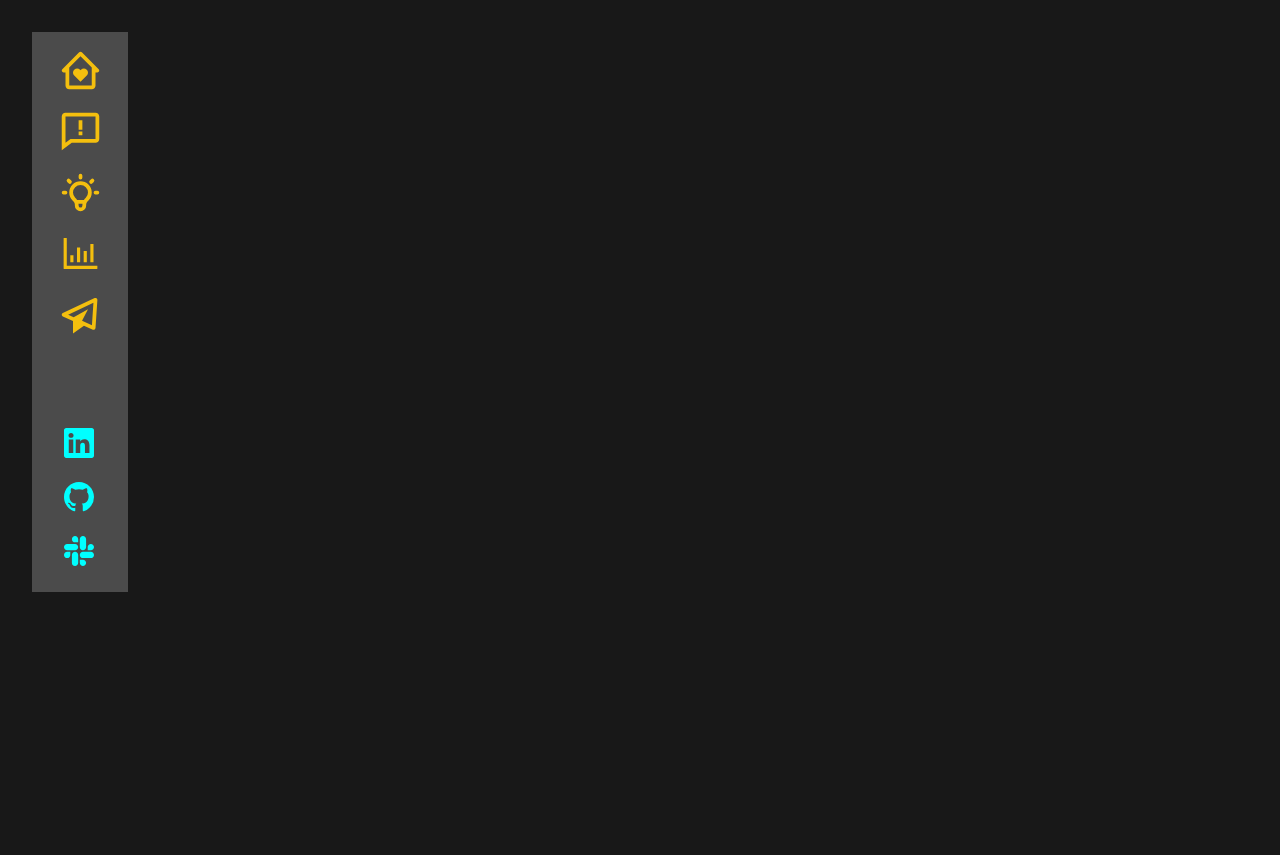
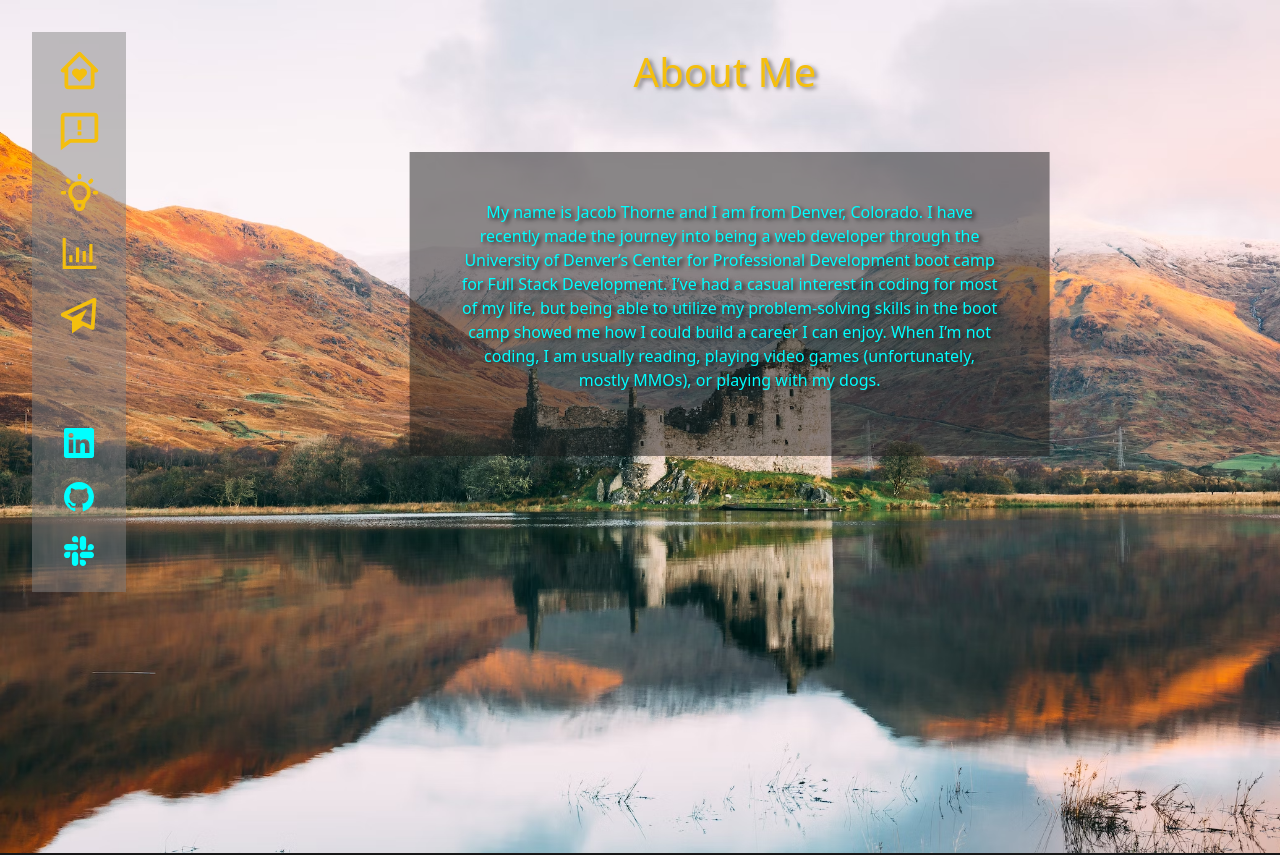
Before and after one commit to JThorneX/React-Portfolio, a React (Create React App) app: page /about in a window 1280 px wide. Shown: the top 855 px of the page. Before the commit the page ends 832 px from the top, so only its background shows below. Built offline with nearby package versions, Linux system fonts and the light colour scheme.

Commit message:
about page content and styled

```diff
--- a/src/components/About/About.js
+++ b/src/components/About/About.js
@@ -1,11 +1,37 @@
 import React from "react";
 import "./about.css";
 import Navbar from "../Navbar/Navbar";
+import Footer from "../Footer/Footer";
+import scotlandbg from "../../assets/images/eilean castle.png";
 
 function About() {
   return (
     <div className="about-wrapper">
       <Navbar />
+      <div className="about-content">
+        <h1>About Me</h1>
+        <div className="content-about">
+          <p>
+            My name is Jacob Thorne and I am from Denver, Colorado. I have
+            recently made the journey into being a web developer through the
+            University of Denver’s Center for Professional Development boot camp
+            for Full Stack Development. I’ve had a casual interest in coding for
+            most of my life, but being able to utilize my problem-solving skills
+            in the boot camp showed me how I could build a career I can enjoy.
+            When I’m not coding, I am usually reading, playing video games
+            (unfortunately, mostly MMOs), or playing with my dogs.
+          </p>
+        </div>
+      </div>
+
+      <div className="scotland-bg">
+        <img
+          src={scotlandbg}
+          alt="scotland background"
+          className="scotland-img"
+        />
+      </div>
+      <Footer />
     </div>
   );
 }
--- a/src/components/About/about.css
+++ b/src/components/About/about.css
@@ -0,0 +1,38 @@
+.about-wrapper {
+  height: 100vh;
+  width: 100%;
+  position: relative;
+}
+
+.scotland-img {
+  width: 100%;
+}
+
+.about-content {
+  width: 100vw;
+  position: fixed;
+  height: 35rem;
+  left: 50%;
+  transform: translateX(-18%);
+}
+
+.about-content h1 {
+  color: var(--gold);
+  padding: 3rem;
+  margin-left: 11rem;
+  filter: drop-shadow(3px 2px 2px var(--dark-fade-bg));
+}
+
+.content-about {
+  width: 100%;
+  text-align: center;
+  position: fixed;
+  padding: 3rem;
+  max-width: 40rem;
+  background-color: var(--dark-fade-bg);
+}
+
+.content-about p {
+  color: cyan;
+  filter: drop-shadow(3px 2px 2px var(--dark-bg));
+}
--- a/src/components/Home/Home.js
+++ b/src/components/Home/Home.js
@@ -8,6 +8,7 @@ function Home() {
   return (
     <div>
       <Header />
+      <Navbar />
 
       <div className="container home-container">
         <div className="home-img"></div>
--- a/src/components/Navbar/navbar.css
+++ b/src/components/Navbar/navbar.css
@@ -4,6 +4,7 @@
   margin: 2rem;
   height: 35rem;
   align-items: center;
+  position: fixed;
 }
 
 .nav-icon {
--- a/src/index.css
+++ b/src/index.css
@@ -8,6 +8,10 @@
   --white: rgb(242, 242, 242);
 }
 
+html {
+  scroll-behavior: smooth;
+}
+
 body {
   height: 100vh;
   background-color: var(--dark-bg);
```
Also changed, not shown: src/assets/images/eilean castle.png (added).
